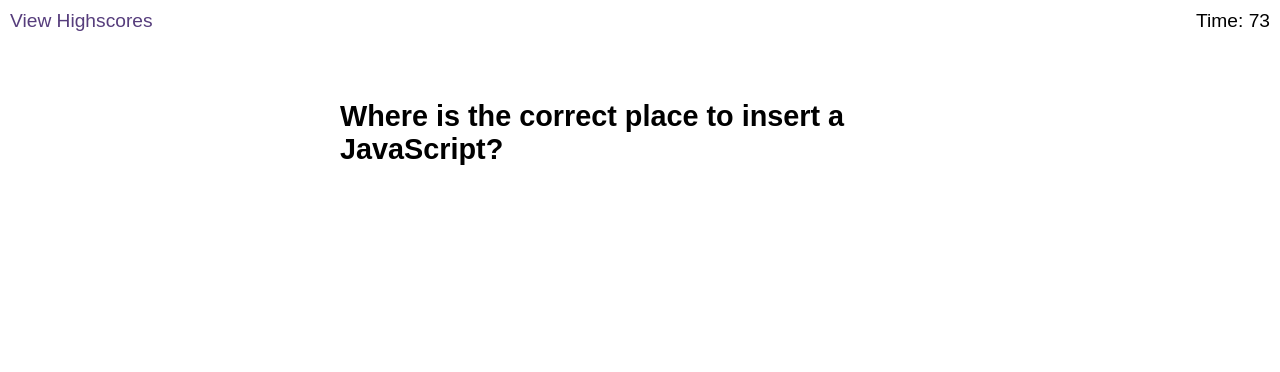
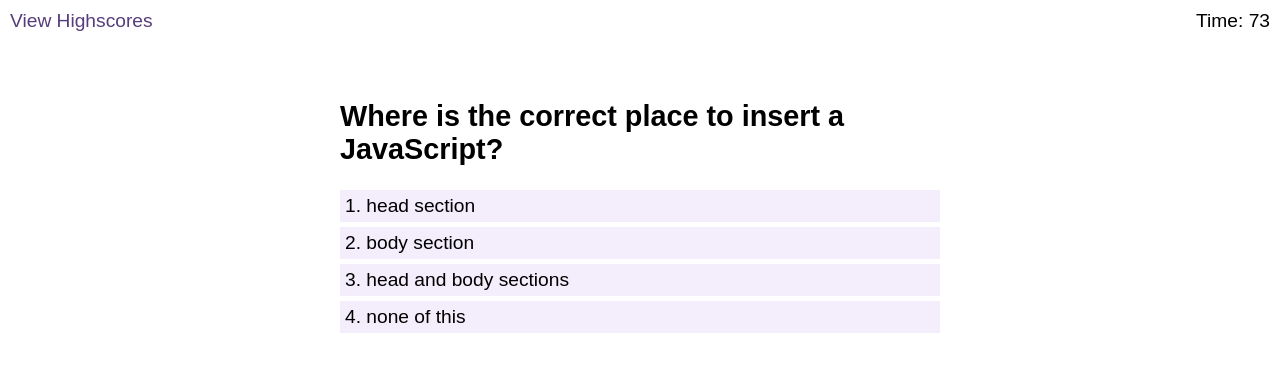
Before and after one commit to IIosub/Time-Quiz-Project, a plain HTML site: page index.html in a window 1280 px wide. Both pictures are taken after a click on the button "Start Quiz". Drawn offline with Linux system fonts and the light colour scheme.

Commit message:
Display Answer if Correct or Incorrect

```diff
--- a/assets/css/styles.css
+++ b/assets/css/styles.css
@@ -47,9 +47,10 @@ ol {
 li {
   padding: 5px;
   list-style: decimal inside none;
+  margin-bottom: 5px;
 }
 
-li:nth-child(odd) {
+li {
   background-color: #f3edfc;
 }
 
--- a/assets/questions.js
+++ b/assets/questions.js
@@ -2,13 +2,18 @@
 const questions = [
   {
     question: "Where is the correct place to insert a JavaScript?",
-    choices: ["head section", "body section", "", "head and body sections"],
+    choices: [
+      "head section",
+      "body section",
+      "head and body sections",
+      "none of this",
+    ],
     correctAnswer: 1,
   },
   {
     question:
       " ____ is a keyword used to declare a variable that cannot be reassigned a new value.",
-    choices: ["const", "var", "let"],
+    choices: ["const", "var", "let", "for"],
     correctAnswer: 0,
   },
   {
@@ -17,6 +22,7 @@ const questions = [
       "function functionName()",
       "function:functionName()",
       "functionName",
+      "function",
     ],
     correctAnswer: 0,
   },
@@ -27,6 +33,7 @@ const questions = [
       "for (i<=5)",
       "for i= 1 to 5",
       "for(let i=0; i >5;i++)",
+      "for= i++",
     ],
     correctAnswer: 3,
   },
@@ -36,11 +43,12 @@ const questions = [
     correctAnswer: 2,
   },
   {
-    question: "How can you add a comment in a JavaScript?",
+    question: "How can you add a single line comment in a JavaScript?",
     choices: [
       "<-This is a comment->",
       "//This is a comment",
       "'This is a comment",
+      "/*This is a comment",
     ],
     correctAnswer: 1,
   },
@@ -58,7 +66,6 @@ function startQuiz() {
   let currentQuestionIndex = 0;
   const questionTitle = document.getElementById("question-title");
   const questionsDiv = document.getElementById("questions");
-  const choices = document.getElementById("choices");
   const currentQuestion = questions[currentQuestionIndex];
 
   questionTitle.textContent = currentQuestion.question;
@@ -66,6 +73,32 @@ function startQuiz() {
 
   const startScreen = document.querySelector("#start-screen");
   startScreen.classList.add("hide");
+
+  const choicesContainer = document.getElementById("choices");
+  const ulElement = document.createElement("ol");
+  const firstQuestionChoices = currentQuestion.choices;
+
+  firstQuestionChoices.forEach((choiceText, index) => {
+    const liElement = document.createElement("li");
+    liElement.textContent = choiceText;
+    ulElement.appendChild(liElement);
+
+    liElement.addEventListener("click", () => {
+      const barLine = document.createElement("hr");
+      questionsDiv.appendChild(barLine);
+
+      const answer = document.createElement("p");
+      questionsDiv.appendChild(answer);
+
+      if (index === currentQuestion.correctAnswer) {
+        answer.textContent = "Correct!";
+      } else {
+        answer.textContent = "Incorect!";
+      }
+    });
+  });
+
+  choicesContainer.appendChild(ulElement);
 }
 
 const startButton = document.getElementById("start");
```
